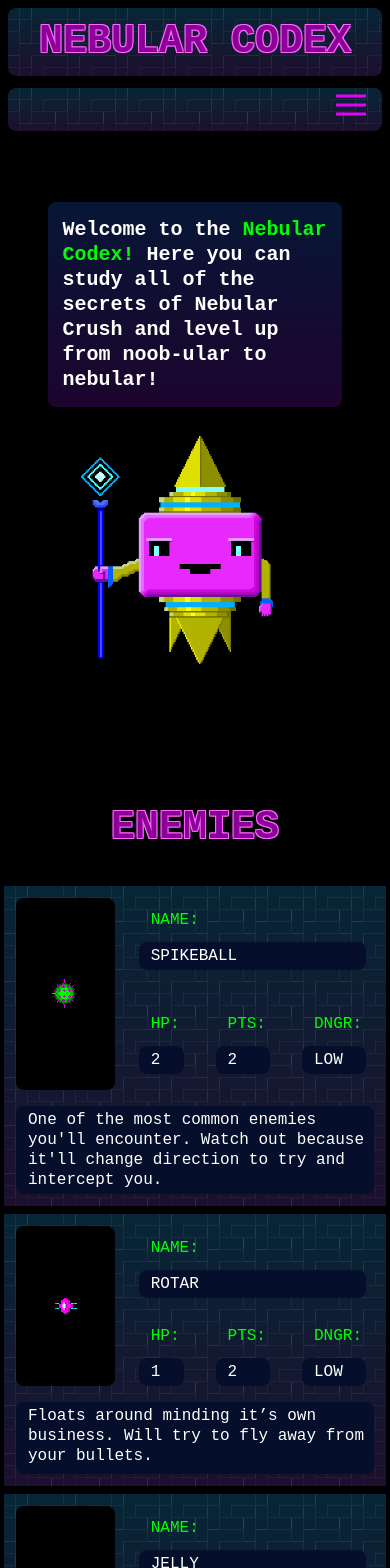
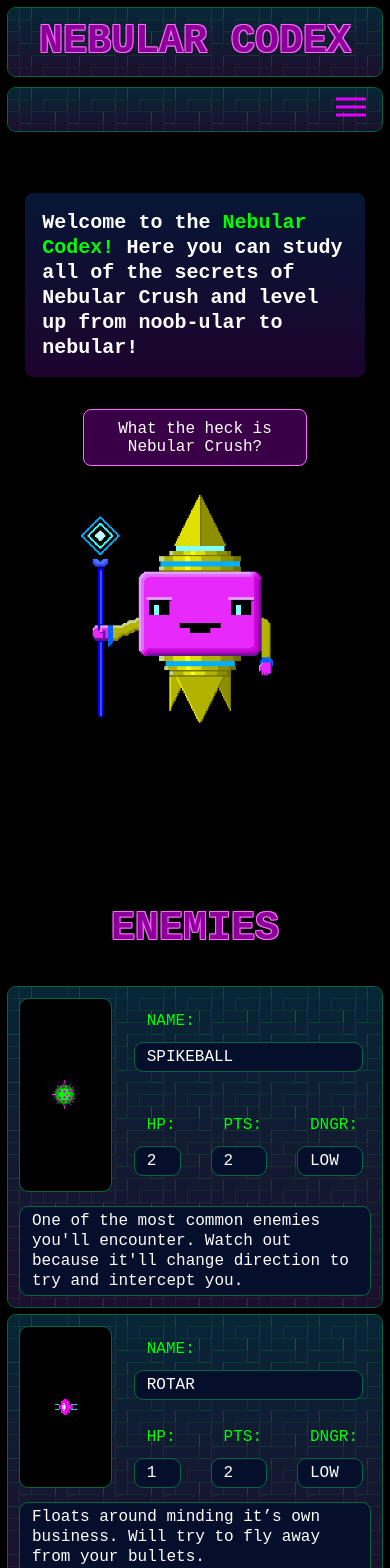
Before and after one commit to konrad-dot-exe/neb_codex, a React (Vite) app: page / in a window 390 px wide. Shown: the top 1568 px of the page. Built offline with nearby package versions, Linux system fonts and the light colour scheme.

Commit message:
improved responsiveness, added neon borders, etc

```diff
--- a/src/App.css
+++ b/src/App.css
@@ -5,10 +5,12 @@
   text-align: left;
   --clr-dark-green: rgb(5, 15, 43);
   --clr-nebular-green-500: lime;
+  --clr-nebular-purple-600: rgb(230, 37, 255);
   --clr-nebular-purple-500: rgb(223, 2, 252);
   --clr-nebular-purple-400: rgb(140, 0, 153);
   --clr-nebular-purple-200: rgb(69, 1, 78);
   --clr-purple-outline: rgb(255, 104, 255);
+  --clr-card-outline: rgb(0, 104, 64);
   --card-bg-gradient: linear-gradient(rgba(9, 32, 77, 0.7), rgba(37, 5, 58, 0.781)), url("assets/cyber-tex-1.png");
   --speech-bg-gradient: linear-gradient(rgba(9, 32, 77, 0.7), rgba(37, 5, 58, 0.781));
   --border_radius: 8px;
@@ -21,7 +23,9 @@
 }
 
 .black-rect{
-z-index: 2;
+transition:0.6s all;
+pointer-events: none;
+z-index: 4;
 position: fixed;
 height: 16vh;
 background-color:rgb(0, 0, 0);
@@ -31,8 +35,21 @@ top: 0;
   width: 100%;
 }
 
+.darken-overlay{
+  transition: all 0.6s;
+  z-index: 2;
+  opacity: 0%;
+  background-color:black;
+  position: fixed;
+  top:0%;
+  left:0%;
+  width: 100%;
+  height: 100%;
+  pointer-events: none;
+}
+
 header{
-  z-index: 3;
+  z-index: 5;
   display: flex;
   position: fixed;
   top: 0;
@@ -52,6 +69,7 @@ header{
   background: var(--card-bg-gradient);
   background-repeat: repeat;
   border-radius: var(--border_radius);
+  outline: 1px solid var(--clr-card-outline);
 }
 
 .hero{
@@ -135,42 +153,42 @@ header{
   display: flex;
   position: fixed;
   top: 18vh;
-  right: -100vw;
+
   width: 20%;
   margin: 8px;
   place-items:center;
   min-width: 320px;
   min-height: 12vh;
   flex-direction:column;
-
+  right: -100vw;
   background: var(--card-bg-gradient);
   background-repeat: repeat;
   border-radius: var(--border_radius);
-  opacity: 0%;
   transition:0.6s all;
   pointer-events: none;
+  outline: 1px solid var(--clr-card-outline);
+  padding: 1rem;
 }
 
 .infocard-name{
   color: var(--clr-nebular-purple-500);
+  margin-top:0px;
+  margin-bottom: 1rem;
 }
 
 .infocard-image{
   width: 100%;
-  padding: 5%;
-  padding-top:0%;
-  padding-bottom:0%;
-  border-radius: 10%;
+  border-radius: var(--border_radius);
   object-fit: cover;
+  border: 1px solid var(--clr-card-outline);
 }
 
 .infocard-description{
   background-color: var(--clr-dark-green);
-  margin: 1rem;
-  margin-top: 0%;
   border-radius: var(--border_radius);
   padding:0.25rem;
   padding-top:0%;
+  border: 1px solid var(--clr-card-outline);
 }
 
 .infocard-description p{
@@ -183,7 +201,7 @@ header{
 }
 
 .top-nav{
-  z-index: 3;
+  z-index: 5;
   display: flex;
   position: fixed;
   top: 12vh;
@@ -201,6 +219,8 @@ header{
   background: var(--card-bg-gradient);
   background-repeat: repeat;
   border-radius: var(--border_radius);
+  outline: 1px solid var(--clr-card-outline);
+  box-shadow: 0px 4px 8px 1px #000000;
 }
 
 .hamburger-icon{
@@ -213,32 +233,43 @@ header{
 
 .hamburger-menu{
 
-    z-index: 1;
+    z-index: 3;
     display: flex;
     flex-direction: column;
     position: fixed;
-    top: -33vh;
+    top: -100%;
     place-items:center;
     justify-content: center;
     overflow-x: hidden;
     width:96%;
     left: 50%;
     transform: translate(-50%, -0%);
-
-    color: white;
+    height: 82vh;
     background: var(--card-bg-gradient);
     background-repeat: repeat;
     border-radius: var(--border_radius);
     opacity: 100%;
     transition:0.6s all;
+    outline: 1px solid var(--clr-card-outline);
+}
+
+.hamburger-link-container{
+  display: flex;
+  flex-direction: column;
+  background: var(--clr-dark-green);
+  border-radius: var(--border_radius);
+  text-align: center;
+  padding:10%;
+  outline: 1px solid var(--clr-card-outline);
 }
 
 .hamburger-menu a{
-    padding: 10px 10px 10px 10px;
+    margin: 1rem;
     text-decoration: none;
-    font-size: 22px;
-    color: var(--clr-nebular-purple-500);
+    font-size: 1.5rem;
+    color: var(--clr-nebular-purple-600);
     transition: 0.3s;
+
 
 }
 
@@ -271,6 +302,7 @@ header{
   .hero{
     display:block;
     flex-direction: column;
+    margin-bottom: 20vh;
   }
 
   .wizzy-hero{
@@ -284,7 +316,9 @@ header{
   }
 
   .hero-text-container{
+    margin: -3%;
     margin-bottom: 0px;
+
   }
 
   .top-nav a{
@@ -295,6 +329,12 @@ header{
 
   .hamburger-icon{
     display: block;
+  }
+
+  button{
+    width:66%;
+
+
   }
 
 }
@@ -334,12 +374,14 @@ header{
 }
 
 .section-header h1{
-  padding-top:0px;;
+  padding-top:0px;
   font-size: 2.5rem;
+  scroll-margin-top: 12rem;
 }
 
 .enemy-grid{
   margin-top:0px;
+  margin:0.25rem;
 }
 
 .enemy-card {
@@ -353,6 +395,7 @@ header{
   background-color: rgb(0, 100, 45);
   background: var(--card-bg-gradient);
   border-radius: var(--border_radius);
+  outline: 1px solid var(--clr-card-outline);
 }
 
 .enemy-card h4{
@@ -377,6 +420,7 @@ header{
   margin-bottom:0px;
   border-radius: var(--border_radius);
   padding:0.25rem;
+  outline: 1px solid var(--clr-card-outline);
 }
 
 .enemy-image {
@@ -391,6 +435,7 @@ header{
   background-color:rgb(0, 0, 0);
   border-radius: var(--border_radius);
   border: 2px black solid;
+  outline: 1px solid var(--clr-card-outline);
 }
 
 .bullet-image {
@@ -405,6 +450,7 @@ header{
   background-color:rgb(0, 0, 0);
   border-radius: var(--border_radius);
   border: 2px black solid;
+  outline: 1px solid var(--clr-card-outline);
 }
 
 .enemy-name {
@@ -436,8 +482,6 @@ header{
   margin: .5rem;
 }
 
-
-
 .enemy-desrciption{
   grid-column-start: 4;
   grid-column-end: 10;
@@ -447,6 +491,7 @@ header{
   margin: 0.5rem;
   border-radius: var(--border_radius);
   padding:0.25rem;
+  outline: 1px solid var(--clr-card-outline);
 }
 
 @media screen and (max-width: 700px) {
@@ -454,12 +499,8 @@ header{
     background: var(--card-bg-gradient);
     padding: 0.25rem;
     margin: 0.25rem;
-    border-radius: 0%;
     grid-template-columns: 1fr 1fr 1fr 1fr 1fr 1fr;
     grid-template-rows: 1fr 1fr 1fr;
-  }
-  .enemy-card div{
-    /*outline: 1px yellow dashed;*/
   }
 
   .enemy-image {
@@ -505,8 +546,24 @@ header{
   margin: .5rem;
 }
 
+@media screen and (max-width: 800px) {
+  .mana-usage{
+  display: flex;
+  flex-direction: column;
+  justify-content: top;
+  text-align: left;
+  grid-column-start: 4;
+  grid-column-end: 10;
+  grid-row-start: 2;
+  grid-row-end: 3;
+  margin: .5rem;
+  }
+}
+
+
 .pickup-points{
   grid-column-start: 9;
+  grid-row-start: 1;
 }
 
 @media screen and (max-width: 800px) {
@@ -514,7 +571,6 @@ header{
     background: var(--card-bg-gradient);
     padding: 0.25rem;
     margin: 0.25rem;
-    border-radius: 0%;
   }
 }
 
@@ -527,25 +583,30 @@ header{
   width: 100%;
 }
 
+#enemies{scroll-margin-top: 20vh;}
+#guitars{scroll-margin-top: 20vh;}
+#masks{scroll-margin-top: 20vh;}
+#items{scroll-margin-top: 20vh;}
+#worldmap{scroll-margin-top: 20vh;}
 
-#enemies{
-scroll-margin-top: 12rem;
+@media screen and (max-width: 1100px){
+
+#enemies{scroll-margin-top: 22vh;}
+#guitars{scroll-margin-top: 22vh;}
+#masks{scroll-margin-top: 22vh;}
+#items{scroll-margin-top: 22vh;}
+#worldmap{scroll-margin-top: 22vh;}
 }
 
-#guitars{
-scroll-margin-top: 12rem;
-}
 
-#masks{
-scroll-margin-top: 12rem;
-}
+@media screen and (max-width: 800px){
 
-#items{
-scroll-margin-top: 12rem;
-}
+ #enemies{scroll-margin-top: 20vh;}
+#guitars{scroll-margin-top: 20vh;}
+#masks{scroll-margin-top: 20vh;}
+#items{scroll-margin-top: 20vh;}
+#worldmap{scroll-margin-top: 20vh;}
 
-#worldmap{
-scroll-margin-top: 12rem;
 }
 
 /* WORLDMAP */
--- a/src/App.jsx
+++ b/src/App.jsx
@@ -185,11 +185,10 @@ function App() {
 
   return (
     <>
-      <div className="black-rect">
-      </div>
+
 
       <header >
-        <h1 >NEBULAR CODEX</h1>
+        <a href ="#"><h1>NEBULAR CODEX</h1></a>
       </header>
 
         <Navbar/>
@@ -198,7 +197,7 @@ function App() {
 
         <div className="hero-text-container" >
           <h2> Welcome to the <span className="hero-accent">Nebular Codex!</span> Here you can study all of the secrets of Nebular Crush and level up from noob-ular to nebular!</h2>
-
+          <button onClick={ () => window.location.href = "http://www.nebularcrush.com"}> What the heck is<br/>Nebular Crush? </button>
 
         </div>
         <div className="hero-image-container"> <img className="wizzy-hero" src={wizzy}></img> </div>
@@ -206,7 +205,7 @@ function App() {
       </div>
 
 
-      <div className="section-header first" id="enemies"><h1>ENEMIES</h1></div>
+      <div className="section-header" id="enemies"><h1>ENEMIES</h1></div>
 
       <div className="grid enemy-grid">
 
--- a/src/components/Navbar.jsx
+++ b/src/components/Navbar.jsx
@@ -1,19 +1,24 @@
 const Navbar = () => {
 
     let hamburger = document.getElementById('hamburger-menu');
+    let darkenOverlay = document.getElementById('darken-overlay');
     let hamburgerOpen = false;
 
     // open the side menu
     function toggleHamburger(){
         if (!hamburgerOpen){
             hamburger = document.getElementById('hamburger-menu');
+            darkenOverlay = document.getElementById('darken-overlay');
+
             hamburger.style.top = "17vh";
+            darkenOverlay.style.opacity = "100%";
 
             hamburgerOpen = true;
 
         } else{
             hamburger = document.getElementById('hamburger-menu');
-            hamburger.style.top = "-33vh";
+            hamburger.style.top = "-100%";
+            darkenOverlay.style.opacity = "0%";
             hamburgerOpen = false;
         }
         console.log("toggle");
@@ -22,11 +27,13 @@ const Navbar = () => {
     return(
         <>
         <div id="hamburger-menu" className="hamburger-menu">
-           <a href="#enemies" onClick={toggleHamburger}>ENEMIES</a>
-           <a href="#guitars" onClick={toggleHamburger}>GUITARS</a>
-           <a href="#masks" onClick={toggleHamburger}>MASKS</a>
-           <a href="#items" onClick={toggleHamburger}>ITEMS</a>
-           <a href="#worldmap" onClick={toggleHamburger}>WORLDMAP</a>
+            <div className = "hamburger-link-container" >
+            <a href="#enemies" onClick={toggleHamburger}>ENEMIES</a>
+            <a href="#guitars" onClick={toggleHamburger}>GUITARS</a>
+            <a href="#masks" onClick={toggleHamburger}>MASKS</a>
+            <a href="#items" onClick={toggleHamburger}>ITEMS</a>
+            <a href="#worldmap" onClick={toggleHamburger}>WORLDMAP</a>
+            </div>
         </div>
 
         <nav className="top-nav">
@@ -38,13 +45,18 @@ const Navbar = () => {
 
                 <div onClick={toggleHamburger} className = "hamburger-icon">
                     <svg width="30" height="30">
-                        <path d="M0,5 30,5" stroke="var(--clr-nebular-purple-500)" strokeWidth="3"/>
-                        <path d="M0,14 30,14" stroke="var(--clr-nebular-purple-500)" strokeWidth="3"/>
-                        <path d="M0,23 30,23" stroke="var(--clr-nebular-purple-500)" strokeWidth="3"/>
+                        <path d="M0,8 30,8" stroke="var(--clr-nebular-purple-500)" strokeWidth="3"/>
+                        <path d="M0,16 30,16" stroke="var(--clr-nebular-purple-500)" strokeWidth="3"/>
+                        <path d="M0,24 30,24" stroke="var(--clr-nebular-purple-500)" strokeWidth="3"/>
                     </svg>
                 </div>
 
         </nav>
+
+        <div className="black-rect" id="black-rect">
+        </div>
+
+        <div className ="darken-overlay" id="darken-overlay"></div>
 
         </>
     )
--- a/src/data.js
+++ b/src/data.js
@@ -144,7 +144,7 @@ export const markersData = [
     size: 'large',
     image: shredonia,
     leveldifficulty: 'HARD',
-    leveldesc: 'This is a fast level with a focus on dodging obstacles such as spikes which shoot off the walls.',
+    leveldesc: `A really fast and intense roller-coaster of a level where spikes keep shooting off the frickin' walls.`,
     additionalData: '...',
 
   },
@@ -159,7 +159,6 @@ export const markersData = [
     leveldifficulty: 'N/A',
     leveldesc: 'This warpgate leads to the eastern edge of CYBER ZONE where you will find the ELECTRO GUITAR.',
     additionalData: '...',
-
   },
 
   {
@@ -198,7 +197,6 @@ export const markersData = [
     leveldifficulty: 'MEDIUM',
     leveldesc: `There are lots of EXPLODOS and SENTRIES here, so you may want to shoot strategically rather than going in guns blazing.`,
     additionalData: '...',
-
   },
 
   {
@@ -221,7 +219,7 @@ export const markersData = [
     size: 'large',
     image: gnarnia,
     leveldifficulty: 'MEDIUM',
-    leveldesc: `This is a fast level with a focus on dodging obstacles such as spikes which shoot off the walls.`,
+    leveldesc: `A fast and intense roller-coaster of a level where spikes keep shooting off the frickin' walls.`,
     additionalData: '...',
   },
 
@@ -259,7 +257,7 @@ export const markersData = [
     size: '',
     image: digitemple1,
     leveldifficulty: 'EASY',
-    leveldesc: `The first level in the game. Even a drunk monkey could beat this one. Try and get to the secret area behind the electro barriers!`,
+    leveldesc: `The first level in the game. This one is just easy enough to give you a false sense of confidence before the game crushes you with difficulty. Try and get to the secret area behind the electro barriers!`,
     additionalData: '...',
   },
 
@@ -271,7 +269,7 @@ export const markersData = [
     size: '',
     image: digitemple2,
     leveldifficulty: 'EASY',
-    leveldesc: `The first place you'll encounter those big dopey PURPLE WORMS. There are a few secrets hidden on this one.`,
+    leveldesc: `The first place you'll encounter those big dopey PURPLE WORMS. There are a few secrets hidden on this one so try and explore some nooks.`,
     additionalData: '...',
   },
 
@@ -395,7 +393,7 @@ export const markersData = [
     size: '',
     image: blokopolis1,
     leveldifficulty: 'MED',
-    leveldesc: `On the outskirts of Blokopolis, this level introduces a bunch of new enemies and obstacles including ORBITRONS, SENTINELS, SMART TURRETS, and large moving platforms.`,
+    leveldesc: `On the outskirts of Blokopolis, this level introduces a bunch of new enemies including ORBITRONS, SENTINELS, and TURRETS.`,
     additionalData: '...',
   },
 
@@ -539,7 +537,7 @@ export const markersData = [
     size: 'large',
     image: auroraDigitalis,
     leveldifficulty: 'HARD',
-    leveldesc: `Here's a witty description of this level.`,
+    leveldesc: `A floating outpost of Blokopolis where you must battle through fleets of DELTOS and encounter several QUANTOIDS.`,
     additionalData: '...',
   },
 
@@ -551,7 +549,7 @@ export const markersData = [
     size: 'large',
     image: fractopolis2,
     leveldifficulty: 'EXTREME',
-    leveldesc: `Here's a witty description of this level.`,
+    leveldesc: `Another level where all of the platforms are constantly moving and wrapping through the screen. There are tons of TURRETS, so get ready for some serious bullet heck!`,
     additionalData: '...',
   },
 
@@ -629,8 +627,6 @@ export const markersData = [
     leveldesc: `This warpgate leads to the south west side of NEBULAR ZONE which is infested with VIROVORES. Here you can find the powerful DEMON MASK as well as one of the CRYPTOGEMS guarded by MEGAWORM.`,
     additionalData: '...',
   },
-
-
 
 // CRYSTAL ZONE
 
@@ -832,16 +828,16 @@ export const pickupData = [
   { id: 1, image: mana_packet, name: "MANA PACKET", pts: "8",
 desc: "These things are everywhere. Each one recharges your mana by 4 points."},
   { id: 2, image: crush_rune, name: "CRUSH RUNE", pts: "16",
-desc: "These grant you Crush Power. Try to collect all 5 of them to spell the word ‘CRUSH’. The more you have, the greater the effect. Each one also recahrges your mana by 6 points. "},
+desc: "Recharges 9 mana points. Collect all five runes to spell C-R-U-S-H. Runes can be discharged to grant you Crush Power."},
   { id: 3, image: guitar, name: "GUITAR", pts: "8",
 desc: "Collect guitars to increase your firepower. Each pick-up gives you a limited amount of ammo."},
   { id: 4, image: mask, name: "MASK", pts: "16",
 desc: "Masks protect you by absorbing one hit. There are 6 different masks and each grants you a unique special ability."},
-  { id: 5, image: extra_HP, name: "EXTRA HITPOINT", pts: "16",
+  { id: 5, image: extra_HP, name: "HITPOINT", pts: "16",
 desc: "This restores 1 hitpoint, up to a maximum of 3."},
  { id: 6, image: mana_relic, name: "MANA RELIC", pts: "96",
 desc: "This item increases your overall mana capacity, as well as recharging your mana to its maximum."},
-  { id: 7, image: extra_continue, name: "EXTRA CONTINUE", pts: "128",
+  { id: 7, image: extra_continue, name: "CONTINUE", pts: "128",
 desc: "Only appears in aracade mode. Your going to want to collect these if you plan on dying a lot."},
   { id: 8, image: mana_recharge, name: "MANA RECHARGE", pts: "96",
 desc: "This power-up slowly recharges your mana over time."},
--- a/src/index.css
+++ b/src/index.css
@@ -22,7 +22,7 @@ html{
 
 a {
   font-weight: 500;
-  color: #646cff;
+  color: var(--clr-nebular-purple-400);
   text-decoration: inherit;
 }
 a:hover {
@@ -70,6 +70,10 @@ button:focus-visible {
     color: #2bff00;
   }
   button {
-      background-color: #ea26fc;
+      background-color: #390047;
+      color: white;
+      border: 1px solid var(--clr-purple-outline);
+      margin-top: 1rem;
+    margin-bottom: 1rem;
   }
 }
```
Lines whose indentation alone changed are shown as unchanged.
